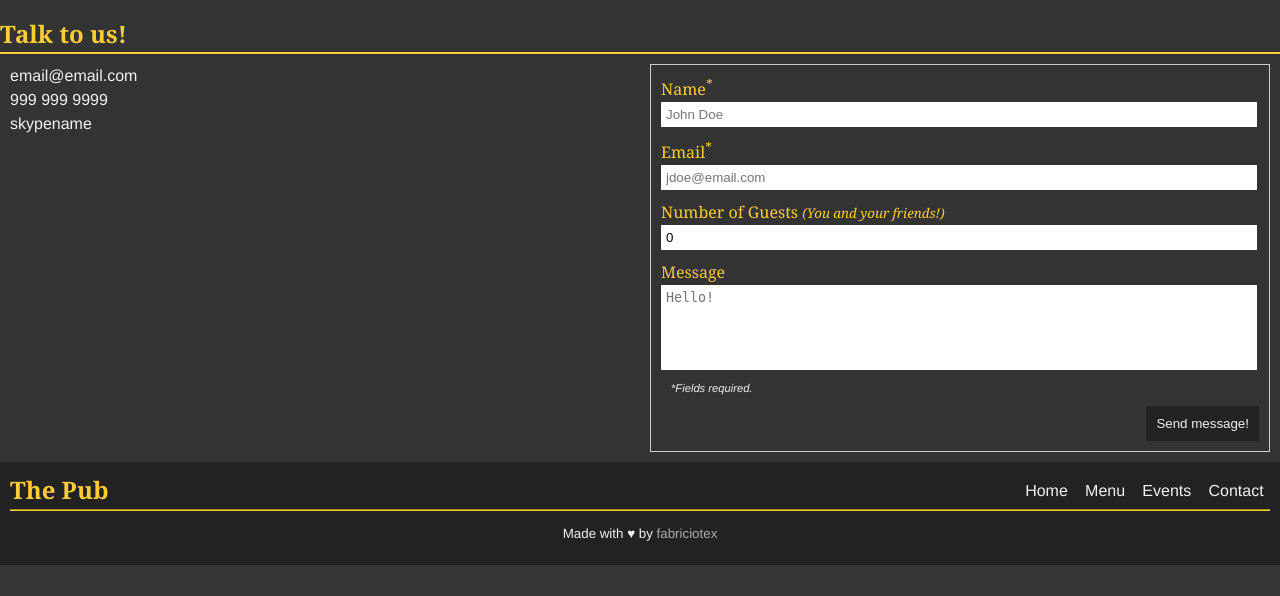
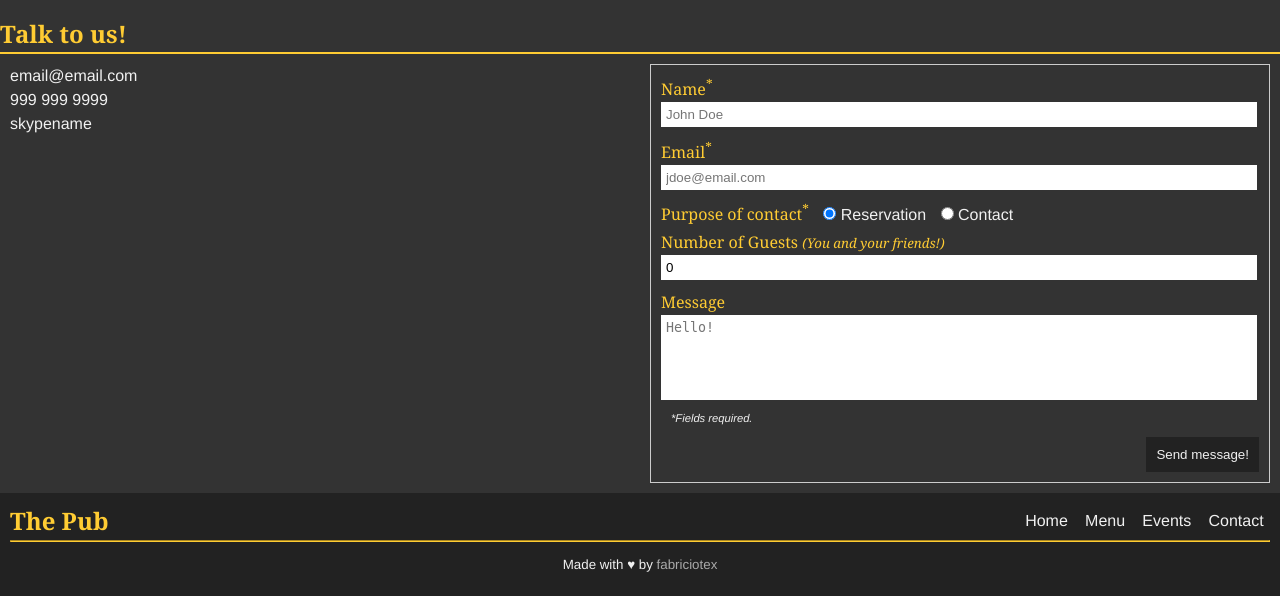
Before and after one commit to fabriciotex/fabriciotex.github.io, a PHP site: page /contact.html in a window 1280 px wide. Shown: the part 510-1106 px from the top of the page. Before the commit the page ends 1075 px from the top, so only its background shows below. Run offline with PHP 8.4, Linux system fonts and the light colour scheme.

Commit message:
Script Modifications - Contact Page
Controlling flow with radio inputs in the contact page

```diff
--- a/app.css
+++ b/app.css
@@ -210,11 +210,18 @@ form p {
 	font-size: 0.7em;
 }
 
+form input[type="radio"] {
+	width: auto;
+	display: inline-block;
+	margin-left: 10px;
+}
+
 .warning {
 	background: #fc3;
 	padding: 10px;
 	color: #222;
 	margin: 0 0 10px 0;
+	display: none;
 }
 
 #submit {
--- a/app.js
+++ b/app.js
@@ -35,14 +35,58 @@ function resetForm() {
 	document.getElementById("email").value = "";
 	document.getElementById("guests").value = 0;
 	document.getElementById("message").value = "";
+	document.getElementById("guestsField").style.display = "none";
+	document.getElementById("subjectField").style.display = "none";
 	calcTables();
 	createEventListeners();
+	checkPurpose();
 }
 
 // create event listeners
 function createEventListeners() {
-	document.getElementById("guests").addEventListener("change", calcTables, false);
+	if (document.addEventListener) {
+		document.getElementById("guests").addEventListener("change", calcTables, false);
+	} else if (document.attachEvent) {
+		document.getElementById("guests").attachEvent("onchange", calcTables);
+	}
 }
 
 // resets form inputs
-window.addEventListener("load", resetForm, false);
+if (document.addEventListener) {
+	window.addEventListener("load", resetForm, false);
+} else if (document.attachEvent) {
+	window.attachEvent("onload", resetForm);
+}
+
+// checks purpose of the form
+function checkPurpose() {
+	if (reserve.checked) {
+		// if reservationRadio is selected show only the fields that deal with reservation information
+		document.getElementById("guestsField").style.display = "block";
+		document.getElementById("subjectField").style.display = "none";
+		document.getElementById("subject").value = "Reservation";
+	} else if (contact.checked) {
+		// if contactRadio is selected show only the fields that deal with contact information
+		document.getElementById("guestsField").style.display = "none";
+		document.getElementById("subjectField").style.display = "block";
+		document.getElementById("subject").value = "";
+	}
+}
+
+// get radio buttons
+var reserve = document.getElementById("reservationRadio");
+var contact = document.getElementById("contactRadio");
+
+// check form purpose for reservationRadio
+if (document.addEventListener) {
+	reserve.addEventListener("change", checkPurpose, false);
+} else if (document.attachEvent) {
+	reserve.attachEvent("onchange", checkPurpose);
+}
+
+// check form purpose for contactRadio
+if (document.addEventListener) {
+	contact.addEventListener("change", checkPurpose, false);
+} else if (document.attachEvent) {
+	contact.attachEvent("onchange", checkPurpose);
+}
--- a/contact.html
+++ b/contact.html
@@ -63,14 +63,27 @@
 						<input type="text" name="name" id="name" placeholder="John Doe" required>
 						<label for="email">Email<sup>*</sup></label>
 						<input type="email" name="email" id="email" placeholder="jdoe@email.com" required>
-						<label for="guests">Number of Guests <small><em>(You and your friends!)</em></small></label>
-						<input type="number" name="guests" id="guests" min="0">
+
+						<label>Purpose of contact<sup>*</sup></label>
+						<input type="radio" id="reservationRadio" name="purpose" value="reservation" checked> Reservation
+						<input type="radio" id="contactRadio" name="purpose" value="contact"> Contact
+
+						<div id="guestsField">
+							<label for="guests">Number of Guests <small><em>(You and your friends!)</em></small></label>
+							<input type="number" name="guests" id="guests" min="0">
+						</div>
+
+						<div id="subjectField">
+							<label for="subject">Subject</label>
+							<input type="text" name="subject" id="subject">
+						</div>
+
 						<p id="numTables" class="warning"></p>
+						<div class="clearfix"></div>
 						<label for="message">Message</label>
 						<textarea name="message" id="message" placeholder="Hello!" rows="5"></textarea>
 						<p>*Fields required.</p>
 						<button type="submit" name="submit" id="submit">Send message!</button>
-						<div class="clear"></div>
 						<div class="clearfix"></div>
 					</form>
 				</div>
```
